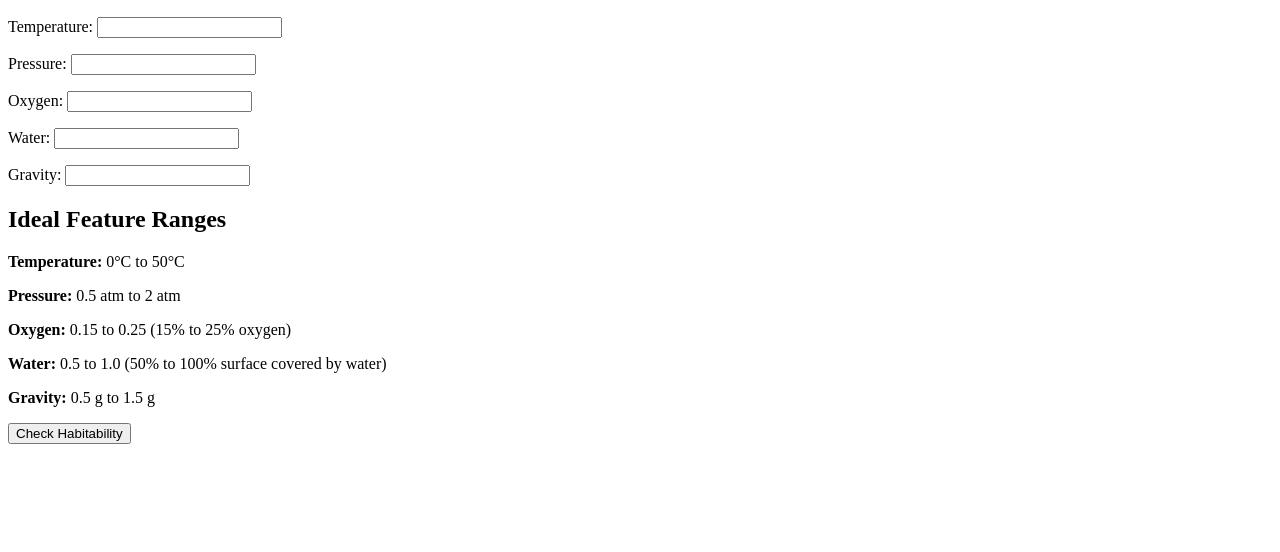
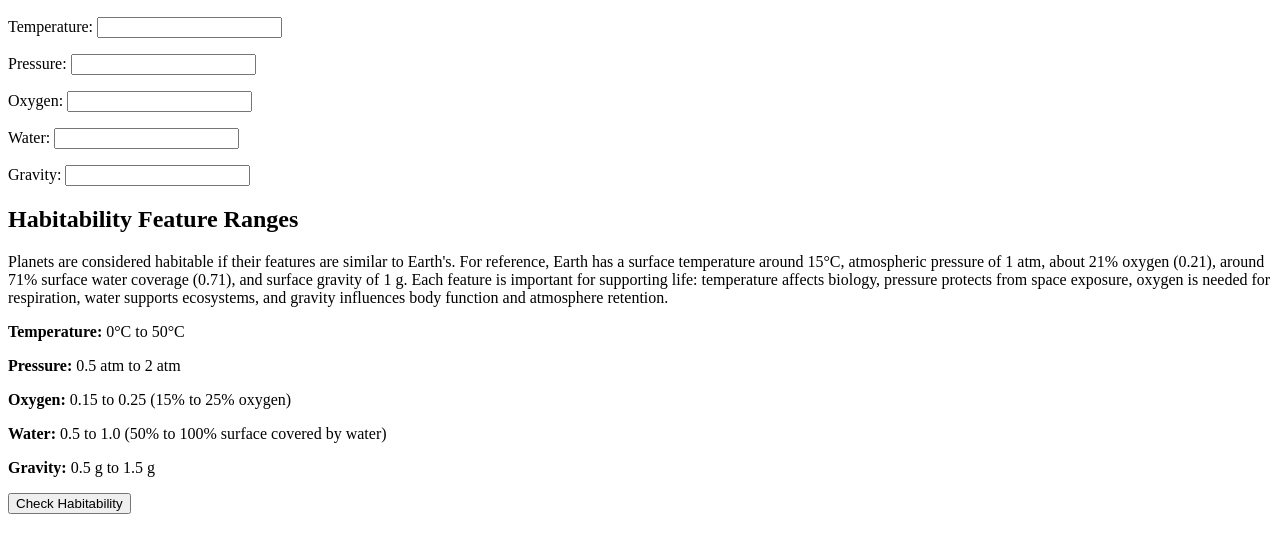
Before and after one commit to salfredol/ITS365-ONNX_Project, a plain HTML site: page index.html in a window 1280 px wide. Shown: the part 110-662 px from the top of the page. Drawn offline with Linux system fonts and the light colour scheme; a script that the page names is missing.

Commit message:
Update index.html

```diff
--- a/index.html
+++ b/index.html
@@ -15,7 +15,10 @@
   <p>Water: <input type="number" id="water"></p>
   <p>Gravity: <input type="number" id="gravity"></p>
 
-  <h2>Ideal Feature Ranges</h2>
+  <h2>Habitability Feature Ranges</h2>
+
+  <p>Planets are considered habitable if their features are similar to Earth's. For reference, Earth has a surface temperature around 15°C, atmospheric pressure of 1 atm, about 21% oxygen (0.21), around 71% surface water coverage (0.71), and surface gravity of 1 g. Each feature is important for supporting life: temperature affects biology, pressure protects from space exposure, oxygen is needed for respiration, water supports ecosystems, and gravity influences body function and atmosphere retention.</p>
+
   <p><strong>Temperature:</strong> 0°C to 50°C</p>
   <p><strong>Pressure:</strong> 0.5 atm to 2 atm</p>
   <p><strong>Oxygen:</strong> 0.15 to 0.25 (15% to 25% oxygen)</p>
```
